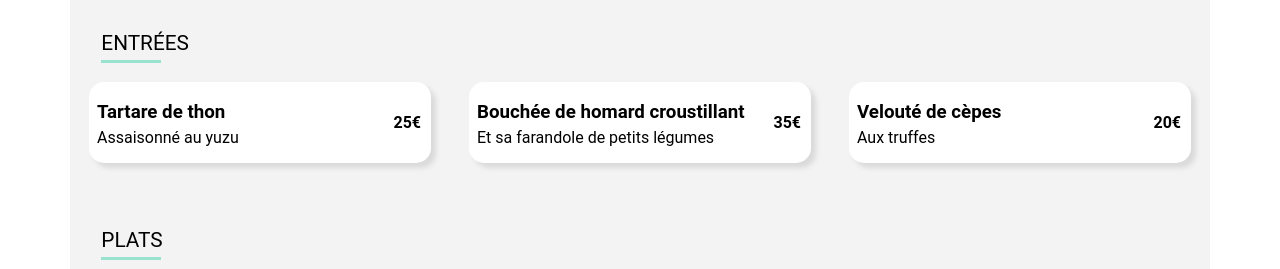
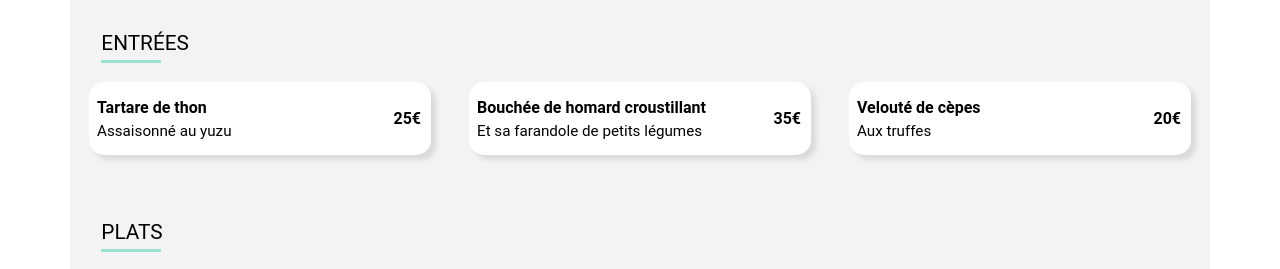
Before and after one commit to Supercount/SylvainYvonneau_3_03062021, a website: page delicesens.html in a window 1280 px wide. Shown: the part 481-750 px from the top of the page. Drawn offline with Linux system fonts and the light colour scheme.

Commit message:
Amélioration visuelle plats

```diff
--- a/sass/layout/_menus.scss
+++ b/sass/layout/_menus.scss
@@ -125,11 +125,13 @@
                 text-overflow: ellipsis;
                 overflow: hidden;
                 margin-bottom: 0;
+                font-size: 1em;
             }
             p {
                 margin-top: 5px;
                 text-overflow: ellipsis;
                 overflow: hidden;
+                font-size: 0.95em;
             }
         }
         &__prix {
```
Also changed, not shown: public/css/style.css, 1 other file.
